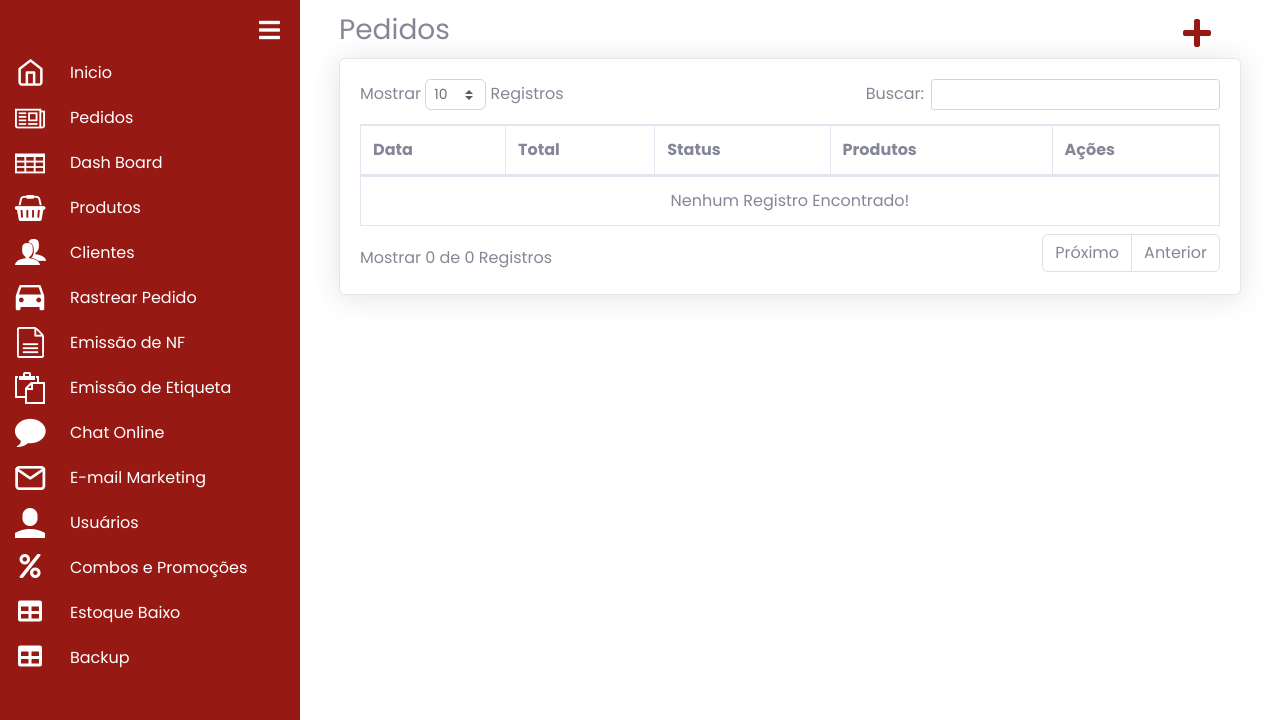
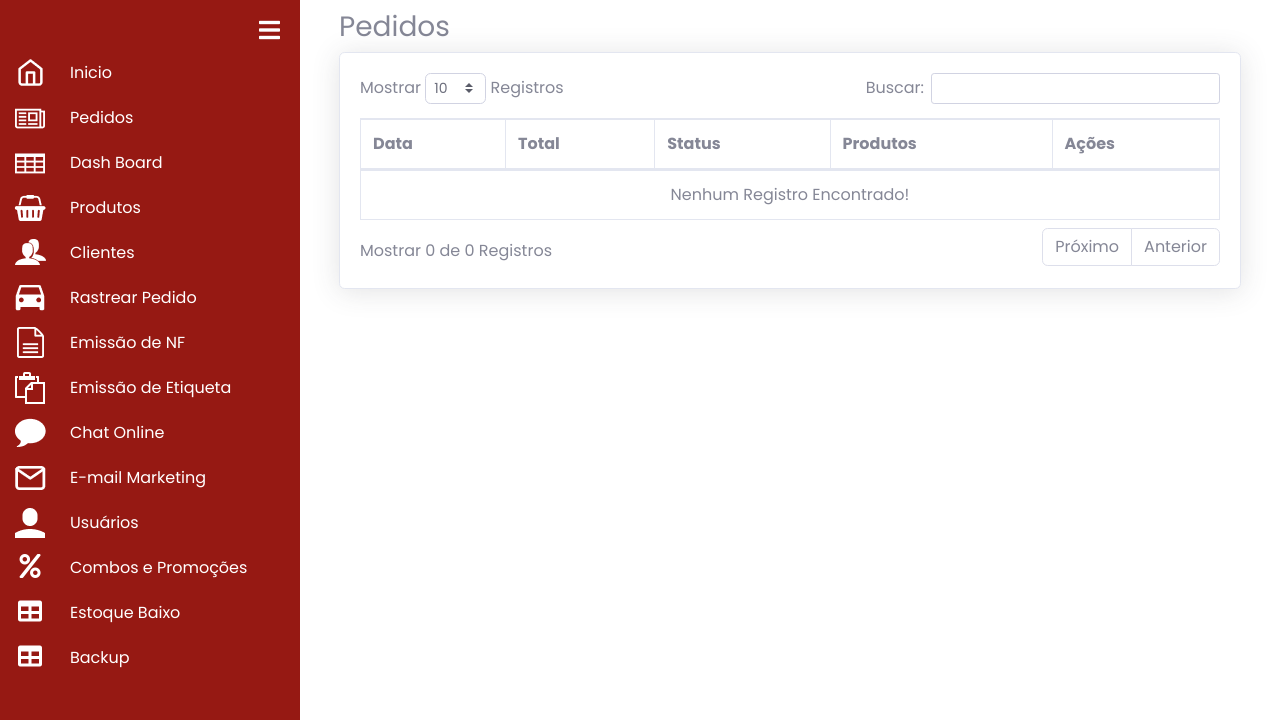
Before and after one commit to lpgstudio/sitecordoba-php, a PHP site: page /siteCordoba1/sistema/painel-admin/index.php?pag=vendas in a window 1280 px wide. Shown: the part 80-800 px from the top of the page. Run offline with PHP 8.4, Linux system fonts and the light colour scheme; a user stored in the database is signed in; data comes from the database, SQL or seed files in the repository; data that the repository does not hold is empty.

Commit message:
Ajuste no botão da tela sistema/pedido

```diff
--- a/sistema/painel-admin/vendas.php
+++ b/sistema/painel-admin/vendas.php
@@ -16,7 +16,7 @@ if(@$_SESSION['id_usuario'] == null || @$_SESSION['nivel_usuario'] != 'Admin'){
 
 <div class="titulo">
     <h3>Pedidos</h3>
-    <a type="button" class="botao-add" href="index.php?pag=<?php echo $pag ?>&funcao=novo"><i class="fas fa-plus"></i></a>
+    <!-- <a type="button" class="botao-add" href="index.php?pag=<?php echo $pag ?>&funcao=novo"><i class="fas fa-plus"></i></a> -->
 </div>
 
 <!-- DataTales Example -->
@@ -26,7 +26,7 @@ if(@$_SESSION['id_usuario'] == null || @$_SESSION['nivel_usuario'] != 'Admin'){
         <div class="table-responsive">
             <table class="table table-bordered" id="dataTable" width="100%" cellspacing="0">
                 <thead>
-                    <tr>
+                    <tr></tr>
                         <th>Data</th>
                         <th>Total</th>
 
```
